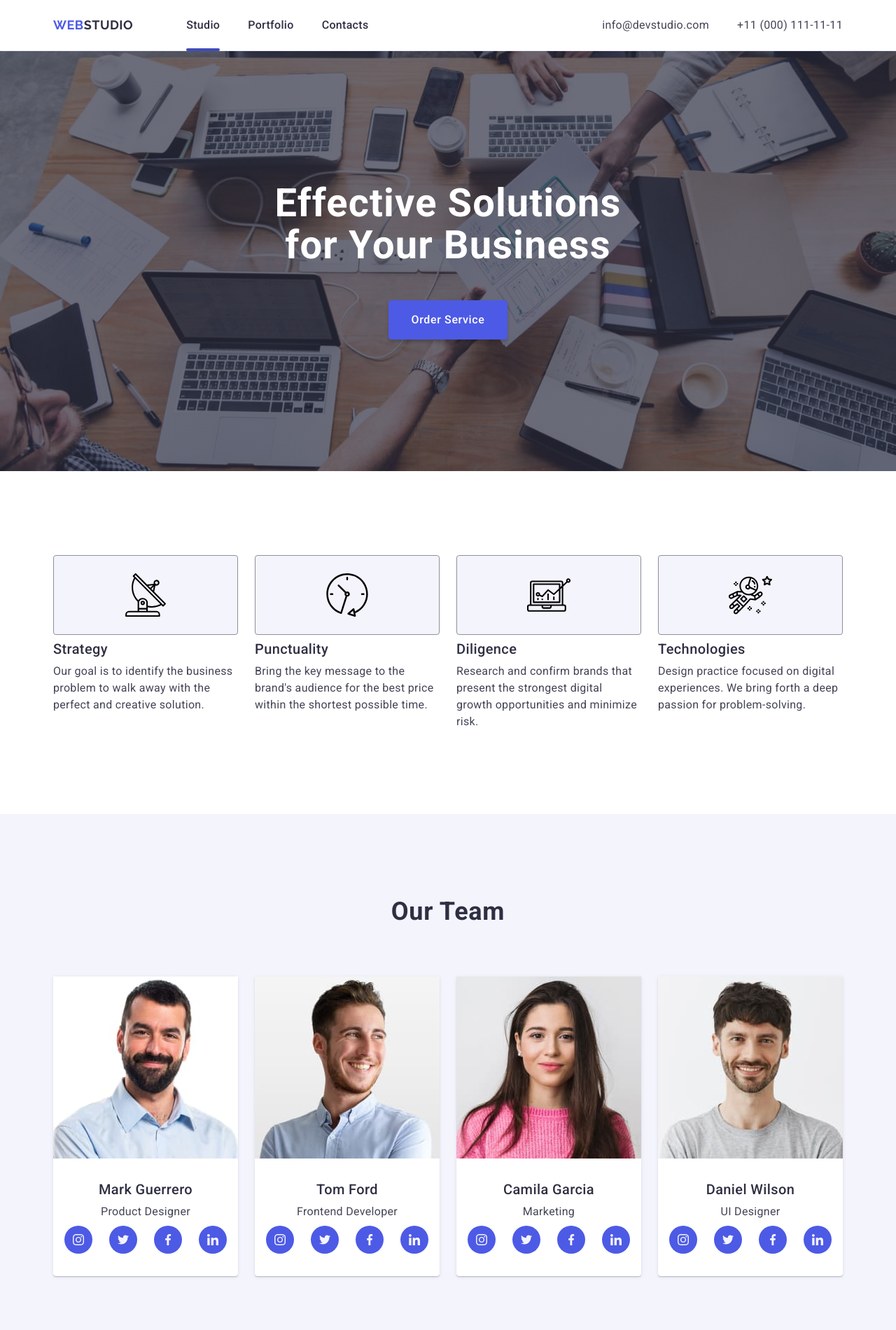
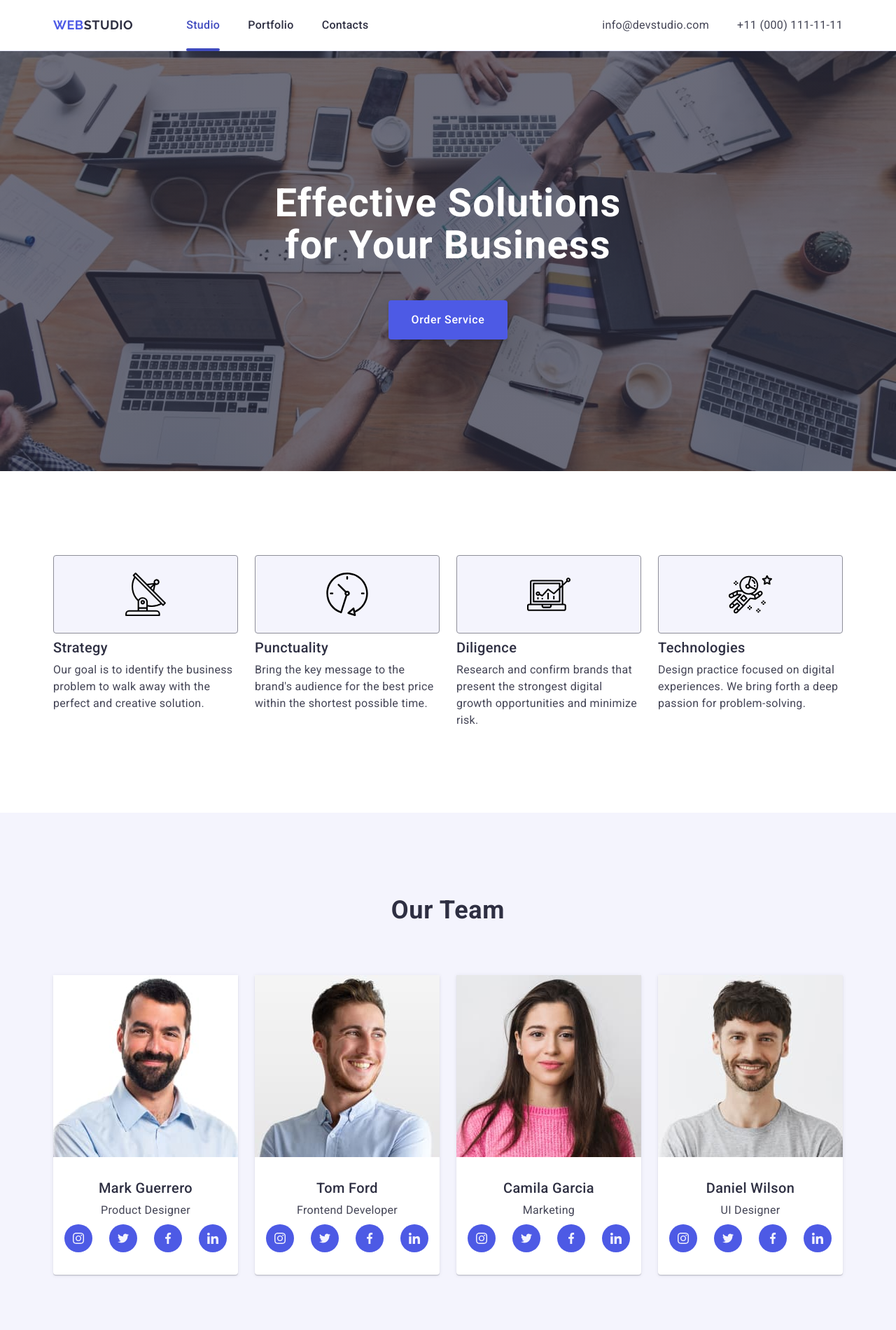
Before and after one commit to Vitalii-Artiukh/goit-markup-hw-04, a plain HTML site: page index.html in a window 1280 px wide. Shown: the top 1900 px of the page at 70% size. Drawn offline with nearby package versions, Linux system fonts and the light colour scheme.

Commit message:
homework-four-finish-one

```diff
--- a/css/stiles.css
+++ b/css/stiles.css
@@ -63,6 +63,8 @@ ol {
 
 .header {
   border-bottom: 1px solid #e7e9fc;
+  box-shadow: 0px 2px 1px rgba(46, 47, 66, 0.08),
+    0px 1px 1px rgba(46, 47, 66, 0.16), 0px 1px 6px rgba(46, 47, 66, 0.08);
 }
 
 .heder-container {
@@ -104,6 +106,11 @@ ol {
 }
 
 .current {
+  display: block;
+  font-weight: 500;
+  padding-top: 24px;
+  padding-bottom: 24px;
+  transition: color 250ms cubic-bezier(0.4, 0, 0.2, 1);
   position: relative;
   color: #404bbf;
 }
@@ -181,6 +188,7 @@ header .studio {
     ),
     url(../images/people-office.jpg);
   background-repeat: no-repeat;
+  background-position: center;
   background-size: cover;
 }
 
@@ -263,6 +271,7 @@ header .studio {
   display: flex;
   justify-content: center;
   align-items: center;
+  height: 112px;
   padding: 24px 100px;
   border: 1px solid #8e8f99;
   border-radius: 4px;
@@ -315,7 +324,7 @@ header .studio {
 .manager-content .list-icons {
   display: flex;
   justify-content: center;
-  column-gap: 24px;
+  gap: 24px;
 }
 
 .manager-content .link-icon {
@@ -347,6 +356,7 @@ header .studio {
 .portfolio-list-items {
   width: calc((100% - 48px) / 3);
   background: #fff;
+  transition: box-shadow 250ms cubic-bezier(0.4, 0, 0.2, 1);
 }
 
 .portfolio-list-items:hover {
@@ -439,6 +449,7 @@ footer .studio {
 
 .footer-text-social {
   display: flex;
+  align-items: baseline;
 }
 
 .footer .list-icons {
@@ -459,7 +470,8 @@ footer .studio {
   transition: background-color 250ms cubic-bezier(0.4, 0, 0.2, 1);
 }
 
-.footer .link-icon:hover {
+.footer .link-icon:hover,
+.footer .link-icon:focus {
   background-color: #31d0aa;
 }
 
--- a/index.html
+++ b/index.html
@@ -34,7 +34,7 @@
           >
           <ul class="header-link">
             <li>
-              <a class="nav-link nav-link-margin current" href="">Studio</a>
+              <a class="nav-link-margin current" href="">Studio</a>
             </li>
             <li><a class="nav-link nav-link-margin" href="">Portfolio</a></li>
             <li><a class="nav-link" href="">Contacts</a></li>
@@ -49,7 +49,7 @@
               >
             </li>
             <li>
-              <a class="address tel-address" href="tel:+110001111111"
+              <a class="address" href="tel:+110001111111"
                 >+11 (000) 111-11-11</a
               >
             </li>
```
